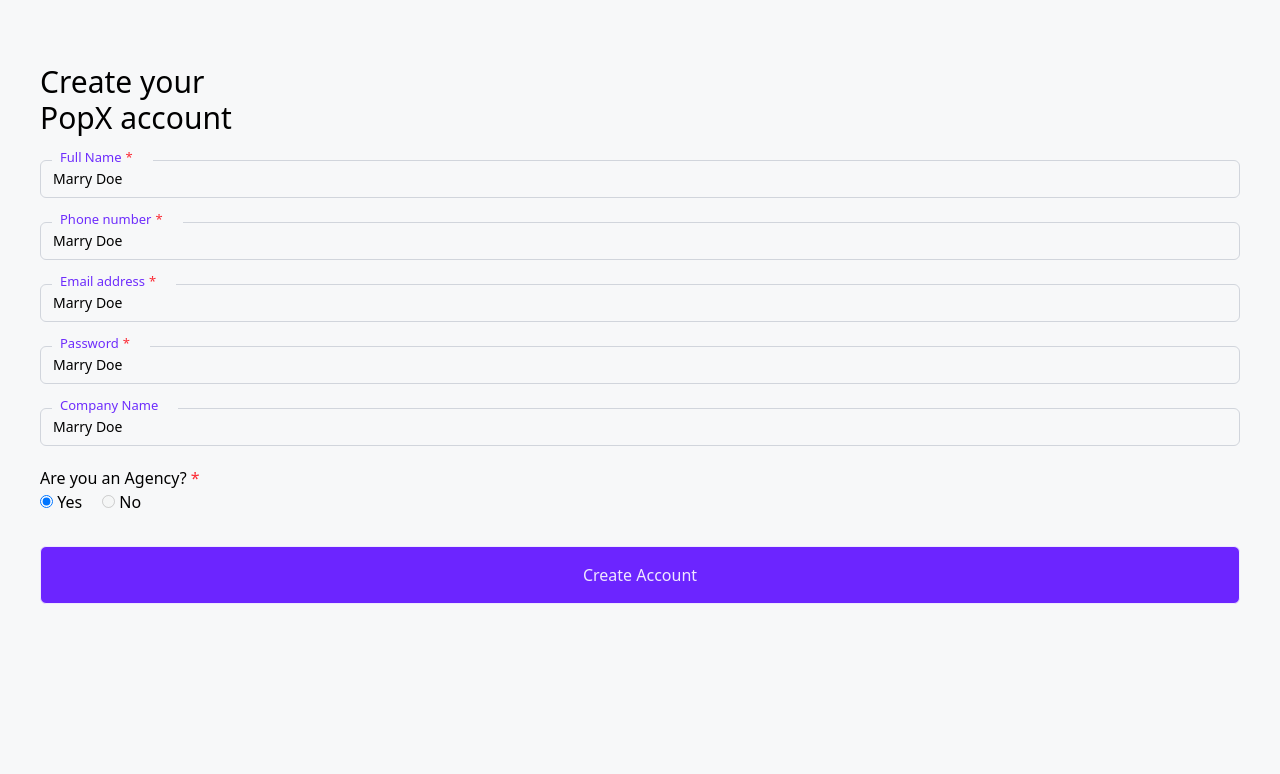
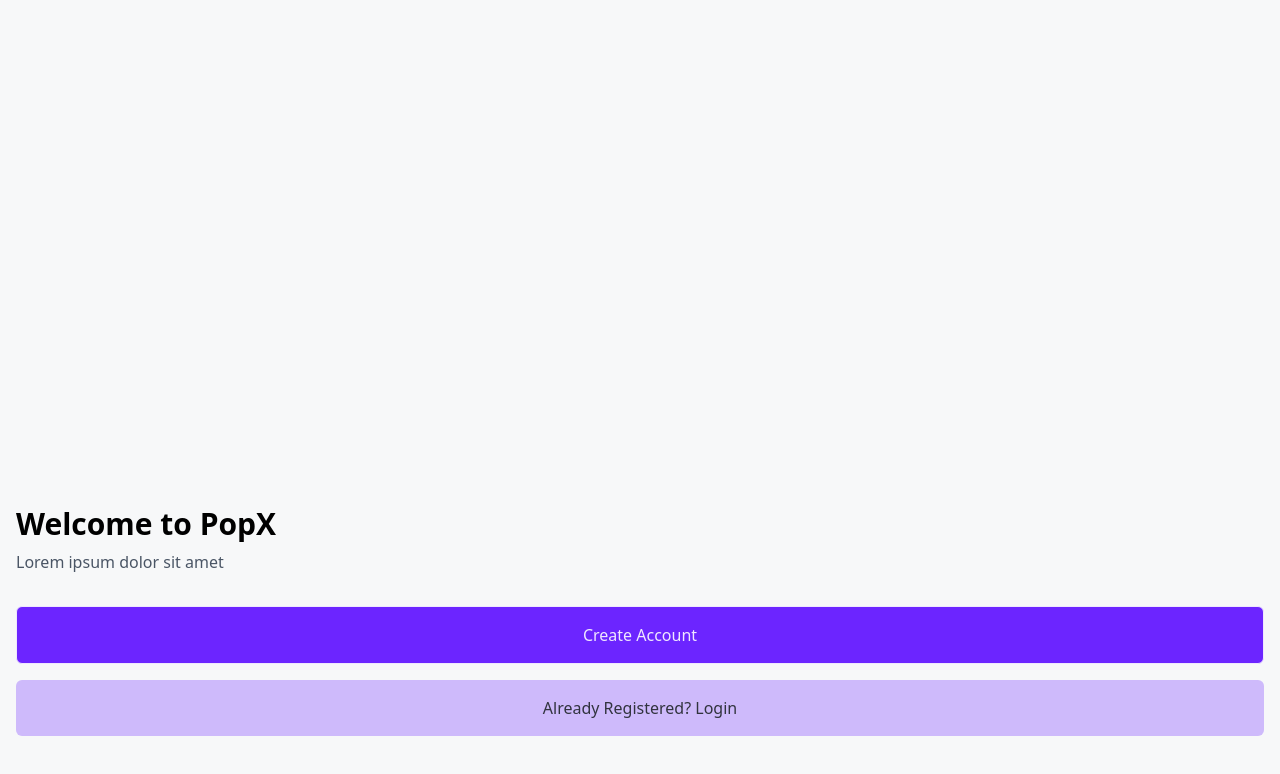
Before and after one commit to Unknownmaster0/PopX, a React (Vite) app: page / in a window 1280 px wide. Shown: the top 774 px of the page. Built offline with nearby package versions, Linux system fonts and the light colour scheme.

Commit message:
install react-router-dom and make the routes

```diff
--- a/package.json
+++ b/package.json
@@ -13,6 +13,7 @@
     "@tailwindcss/vite": "^4.0.16",
     "react": "^19.0.0",
     "react-dom": "^19.0.0",
+    "react-router-dom": "^7.4.0",
     "tailwindcss": "^4.0.16"
   },
   "devDependencies": {
--- a/src/App.jsx
+++ b/src/App.jsx
@@ -1,3 +1,4 @@
+import { BrowserRouter, Route, Routes } from "react-router-dom";
 import "./App.css";
 import Account from "./components/Account";
 import CreateAccount from "./components/CreateAccount";
@@ -5,10 +6,16 @@
 import WelcomePage from "./components/WelcomePage";
 
 function App() {
-  return <CreateAccount />;
-  // return <Signin />;
-  // return <Account />;
-  // return <WelcomePage />;
+  return (
+    <BrowserRouter>
+      <Routes>
+        <Route path="/" element={<WelcomePage />}></Route>
+        <Route path="/account" element={<Account />}></Route>
+        <Route path="/create-account" element={<CreateAccount />}></Route>
+        <Route path="/signin" element={<Signin />}></Route>
+      </Routes>
+    </BrowserRouter>
+  );
 }
 
 export default App;
```
Also changed, not shown: 1 other file (tests, documents, lock files or other folders).
